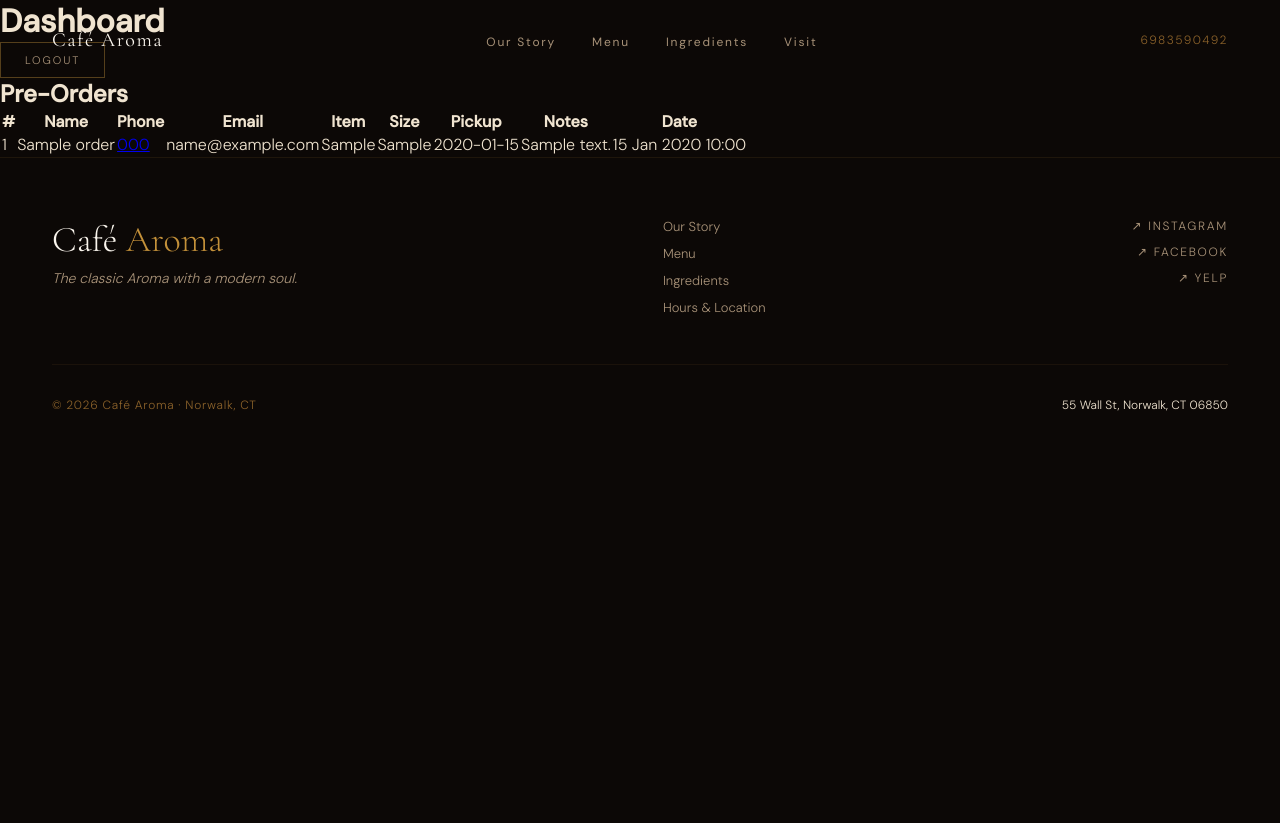
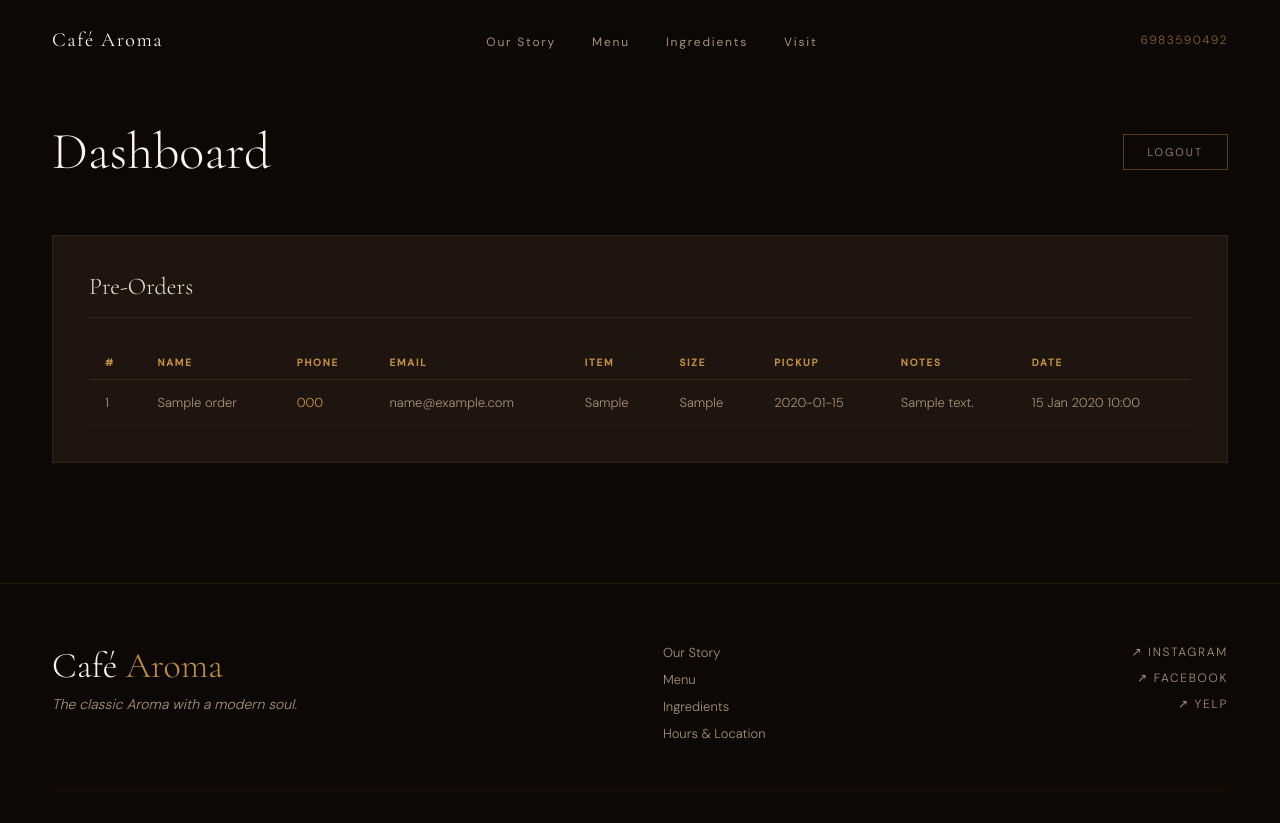
Before and after one commit to gpet01/MyCafeApp, a Flask app: page /admin in a window 1280 px wide. Shown: the top 823 px of the page. Before the commit the page ends 411 px from the top, so only its background shows below. Run offline with Flask 3, Linux system fonts and the light colour scheme; a user stored in the database is signed in; tables that the repository leaves empty hold one stand-in row (values such as "Sample post").

Commit message:
Finished admin css

```diff
--- a/static/admin.css
+++ b/static/admin.css
@@ -1,3 +1,4 @@
+/* ADMIN CSS */
 .login-wrap {
     min-height: 100vh;
     display: flex;
@@ -5,3 +6,125 @@
     justify-content: center;
     padding: 40px 24px;
 }
+
+.login-box {
+    width: 100%;
+    max-width: 420px;
+    background: var(--mid);
+    border: 1px solid rgba(196, 145, 58, .15);
+    padding: 52px 44px;
+}
+
+.login-brand {
+    font-family: 'Cormorant Garamond', serif;
+    font-size: 32px;
+    font-weight: 300;
+    color: var(--white);
+    margin-bottom: 8px;
+}
+
+.login-brand span {
+    color: var(--gold);
+}
+
+.login-sub {
+    font-size: 11px;
+    letter-spacing: .2em;
+    text-transform: uppercase;
+    color: var(--cream-muted);
+    margin-bottom: 40px;
+}
+
+.login-form {
+    display: flex;
+    flex-direction: column;
+    gap: 20px;
+}
+
+.flash {
+    padding: 12px 16px;
+    font-size: 13px;
+    margin-bottom: 20px;
+    border: 1px solid rgba(196, 145, 58, .3);
+    color: var(--cream-muted);
+}
+
+.flash-error {
+    border-color: rgba(192, 80, 58, .4);
+    color: #e07060;
+}
+
+/* ADMIN - DASHBOARD */
+
+.admin-wrap {
+    padding: 120px 52px 80px;
+}
+
+.admin-header {
+    display:flex;
+    justify-content: space-between;
+    align-items: center;
+    margin-bottom: 52px;
+}
+
+.admin-title {
+    font-family: 'Cormorant Garamond', serif;
+    font-size: clamp(36px, 5vw, 52px);
+    font-weight: 300;
+    color: var(--white);
+}
+
+.admin-section {
+    background: var(--mid);
+    border: 1px solid rgba(196, 145, 58, .12);
+    padding: 36px;
+    margin-bottom: 40px;
+}
+
+.admin-section-title {
+    font-family: 'Cormorant Garamond', serif;
+    font-size: 24px;
+    font-weight: 300;
+    color: var(--cream);
+    margin-bottom: 28px;
+    padding-bottom: 16px;
+    border-bottom: 1px solid rgba(196,145,58,.12);
+}
+
+.admin-table {
+    width: 100%;
+    border-collapse: collapse;
+    font-size: 13px;
+}
+
+.admin-table th {
+    text-align: left;
+    font-size: 10px;
+    letter-spacing: .18em;
+    text-transform: uppercase;
+    color: var(--gold);
+    padding: 10px 16px;
+    border-bottom: 1px solid rgba(196,145,58,.15);
+}
+
+.admin-table td {
+    padding: 14px 16px;
+    color: var(--cream-muted);
+    border-bottom: 1px solid rgba(196,145,58,.06);
+}
+
+.admin-table td a {
+    color: var(--gold);
+    text-decoration: none;
+}
+
+.admin-table tbody tr:hover td {
+    background: rgba(196,145,58,.04);
+}
+
+.admin-empty {
+    color: var(--cream-muted);
+    font-size: 14px;
+    text-align: center;
+    padding: 40px 0;
+}
--- a/templates/admin.html
+++ b/templates/admin.html
@@ -1,4 +1,9 @@
 {% extends "base.html" %}
+
+{% block extra_css %}
+<link rel="stylesheet" href="{{ url_for('static', filename='admin.css') }} ">
+{% endblock %}
+
 {% block title %}Dashboard — Café Aroma{% endblock %}
 
 {% block content %}
--- a/templates/admin_login.html
+++ b/templates/admin_login.html
@@ -1,4 +1,8 @@
 {% extends "base.html" %}
+
+{% block extra_css %}
+<link rel="stylesheet" href="{{ url_for('static', filename='admin.css') }} ">
+{% endblock %}
 {% block title %}Staff Portal — Café Aroma{% endblock %}
 
 {% block content %}
--- a/templates/base.html
+++ b/templates/base.html
@@ -9,6 +9,11 @@
     <link rel="preconnect" href="https://fonts.googleapis.com">
     <link href="https://fonts.googleapis.com/css2?family=Cormorant+Garamond:ital,wght@0,300;0,400;0,600;1,300;1,400;1,600&family=DM+Sans:opsz,wght@9..40,300;9..40,400;9..40,500&display=swap" rel="stylesheet">
     <link rel="stylesheet" href="{{ url_for('static', filename='styles.css') }}">
+
+    {% block extra_css %}
+
+    {% endblock %}
+
 </head>
 <body>
     <nav id="nav">
```
